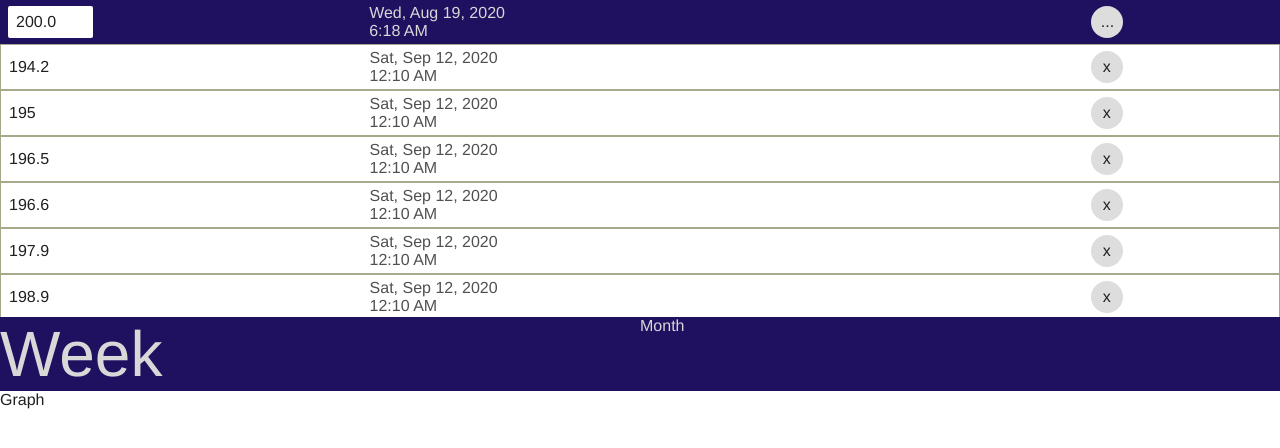
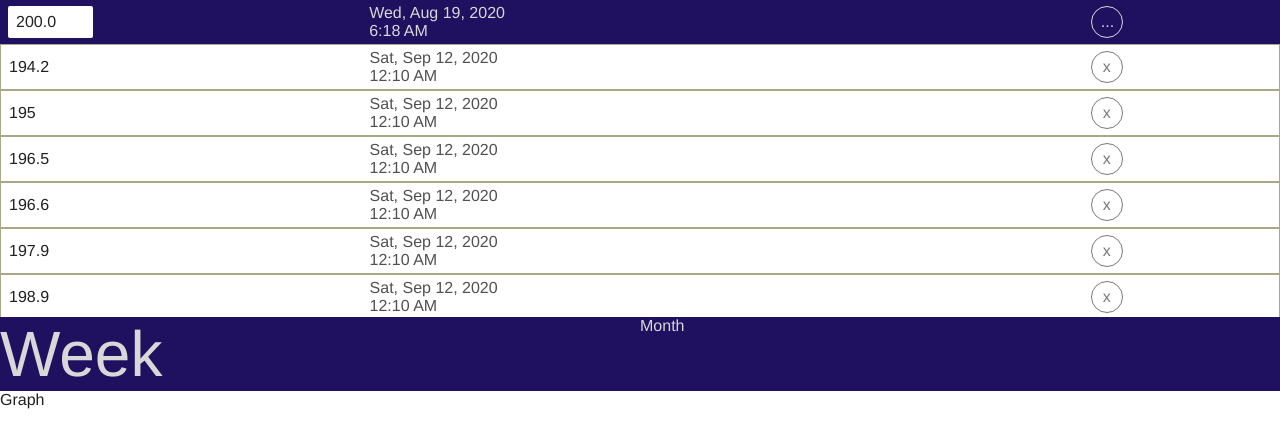
Before and after one commit to philrmass/weight-tracker, a React app: page / in a window 1280 px wide. Shown: the top 448 px of the page. Built offline with nearby package versions, Linux system fonts and the light colour scheme; the HTML template or start-up script is replaced by a standard one.

Commit message:
set button style

```diff
--- a/src/styles/App.module.css
+++ b/src/styles/App.module.css
@@ -16,7 +16,8 @@
 .weights {
   height: 0px;
   flex: 2 1 auto;
-  overflow: hidden;
+  overflow-x: hidden;
+  overflow-y: auto;
 }
 
 .averages {
--- a/src/styles/Input.module.css
+++ b/src/styles/Input.module.css
@@ -19,3 +19,12 @@
   align-items: center;
   color: var(--color-normal);
 }
+
+.buttons button {
+  border: 1px solid var(--color-accent);
+  color: var(--color-accent);
+}
+
+.buttons button:hover {
+  background: #ffffff30;
+}
--- a/src/styles/Weights.module.css
+++ b/src/styles/Weights.module.css
@@ -21,3 +21,14 @@
   display: flex;
   align-items: center;
 }
+
+.buttons button {
+  border: 1px solid var(--color-button);
+  color: var(--color-button);
+}
+
+.buttons button:hover {
+  border-color: var(--color-button-hover);
+  background: var(--bg-button-hover);
+  color: var(--color-button-hover);
+}
--- a/src/styles/index.css
+++ b/src/styles/index.css
@@ -8,11 +8,12 @@
   --bg-normal: #ffffff;
   --bg-alt: #a8a88a;
   --bg-accent: #201060;
-  --bg-button: #ddd;
-  --bg-hover: #248;
+  --bg-button-hover: #f0f0f0;
   --color-normal: #202020;
   --color-normal-light: #505050;
   --color-accent: #d8d8d8;
+  --color-button: #787878;
+  --color-button-hover: #484848;
   --border: #a4a4a4;
 }
 
@@ -42,14 +43,12 @@ button {
   height: var(--size-button);
   padding: var(--size-0);
   border-radius: 50%;
+  /*
   background: var(--bg-button);
+  */
   display: flex;
   justify-content: center;
   align-items: center;
-}
-
-button:hover {
-  background: var(--bg-hover);
 }
 
 input {
```
Also changed, not shown: 1 other file (tests, documents, lock files or other folders).
